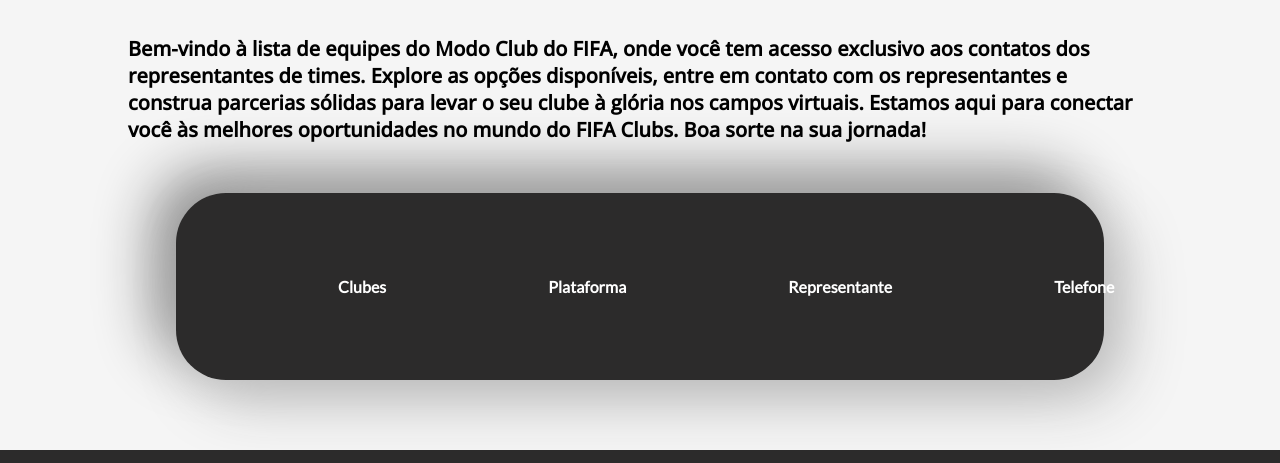
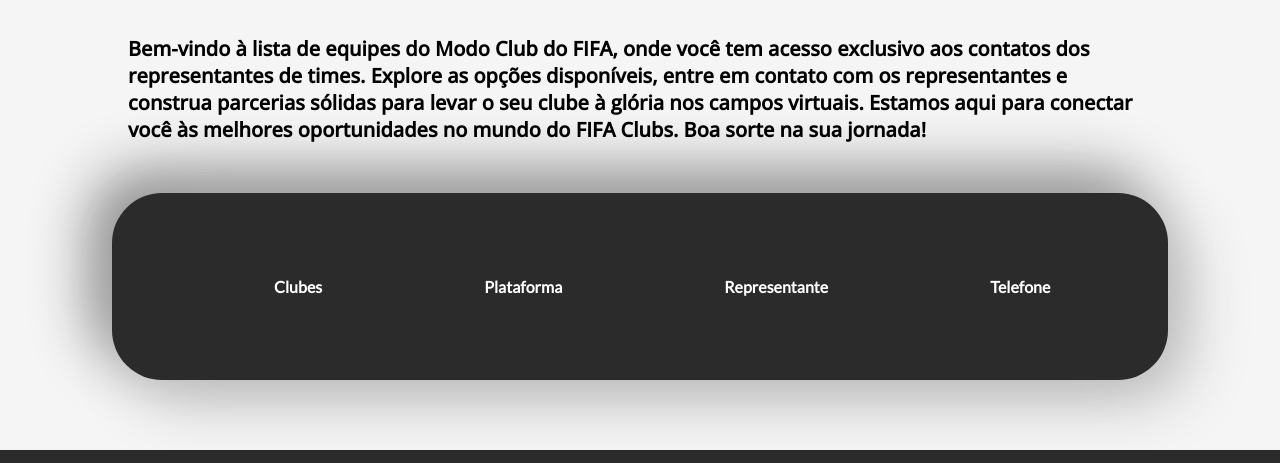
Before and after one commit to SamueuOliveira/UnityEleven, a website: page site/public/listaEquipe.html in a window 1280 px wide. Shown: the part 75-538 px from the top of the page. Drawn offline with nearby package versions, Linux system fonts and the light colour scheme; no server answers; files whose address does not match are found by name.

Commit message:
inicio do button na lista da equipe

```diff
--- a/site/public/css/listaEquipe.css
+++ b/site/public/css/listaEquipe.css
@@ -26,7 +26,7 @@
 
 
 .listaDasEquipes {
-    width: 60%;
+    width: 70%;
     margin: auto;
     padding: 80px;
     color: #fff;
--- a/site/public/listaEquipe.html
+++ b/site/public/listaEquipe.html
@@ -136,6 +136,7 @@
                 <td>${dados[posicao].plataforma}</td>
                 <td style="color:#4BC65B;">${dados[posicao].nomeProprietario}</td>
                 <td>${dados[posicao].telefone}</td>
+                <td><button>Entrar no Clube </button></td>
                 </tr>`
                     }
 
```
